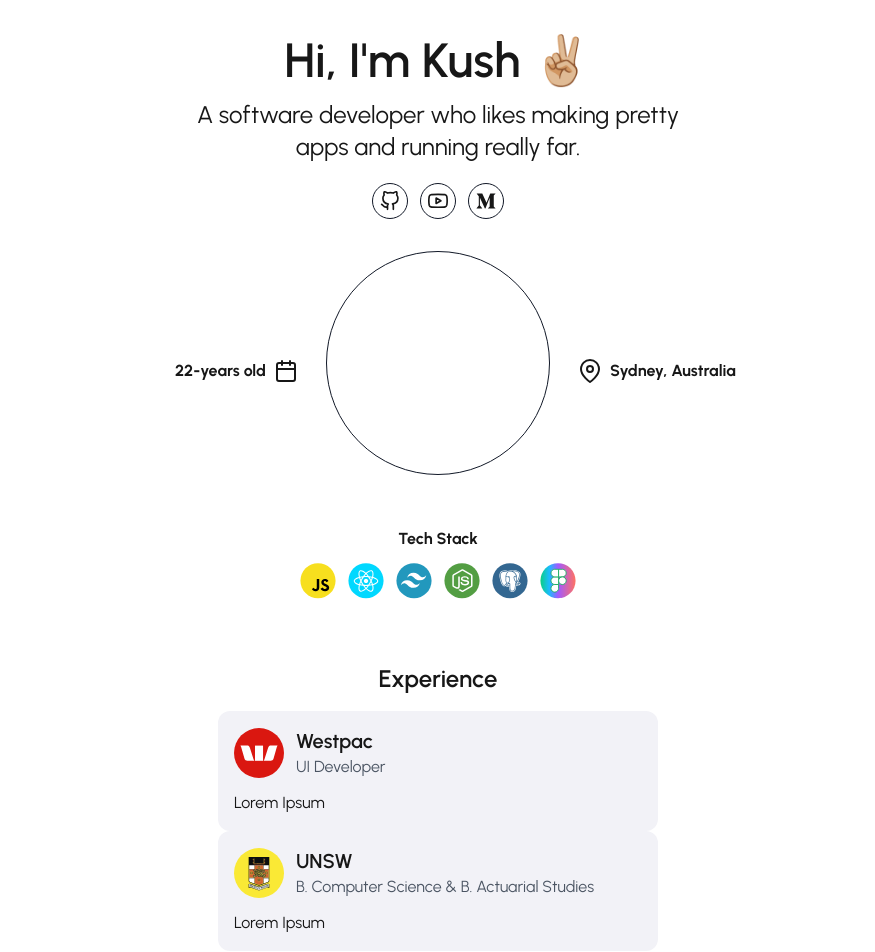
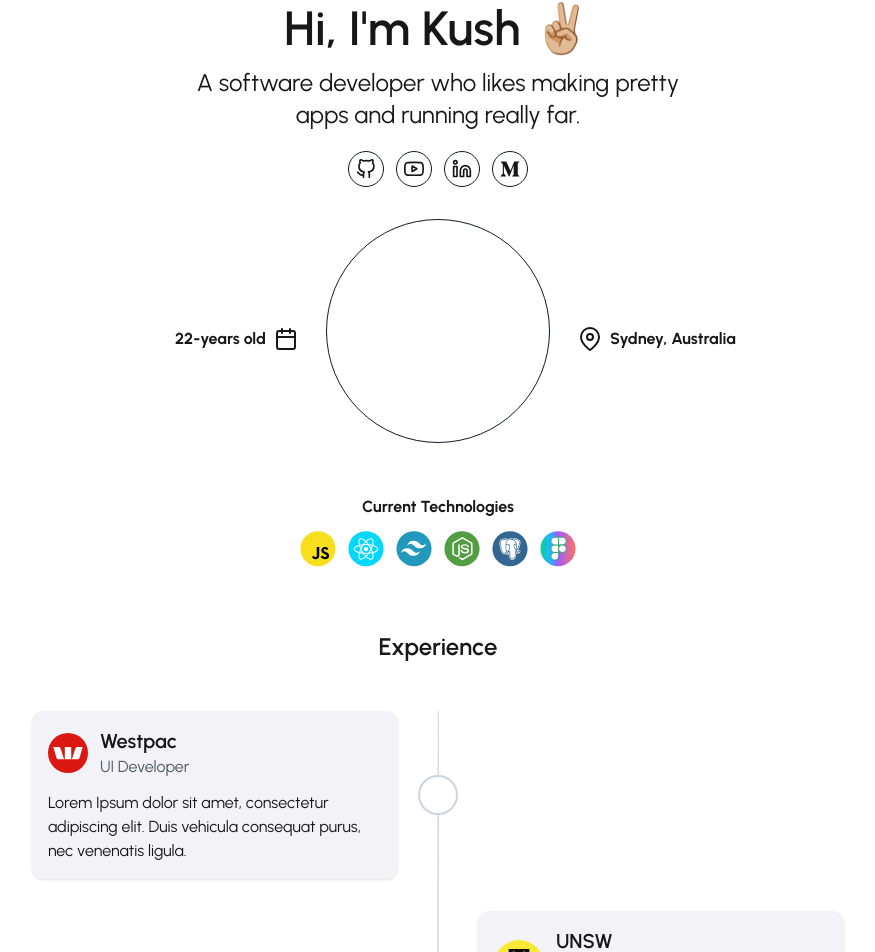
Before and after one commit to kush-singhy/portfolio, a Next.js app: page / in a window 1280 px wide. Shown: the part 143-1095 px from the top of the page, without its empty margins (202-1077 px from the left). Built offline with nearby package versions, Linux system fonts and the light colour scheme.

Commit message:
Experience timelines almost done

```diff
--- a/app/globals.css
+++ b/app/globals.css
@@ -25,7 +25,7 @@ body {
 
 @layer components {
   .social-icon {
-    @apply relative flex items-center justify-center w-9 h-9 p-[6px] border border-gray-900 cursor-pointer transition-all;
+    @apply relative flex items-center justify-center w-9 h-9 p-[6px] border border-gray-900 cursor-pointer transition-all z-0;
     border-radius: 50%;
     transition: border-radius 0.3s ease, background-color 0.3s ease,
       color 0.3s ease;
--- a/app/page.js
+++ b/app/page.js
@@ -6,7 +6,7 @@ import Projects from '@/components/Projects';
 
 export default function Home() {
   return (
-    <div className="mx-auto antialiased">
+    <div className="mx-auto antialiased relative">
       <Navbar />
       <Hero />
       <TechStack />
@@ -15,7 +15,3 @@ export default function Home() {
     </div>
   );
 }
-
-function Divider() {
-  return <hr className="border-t border-gray-400 my-20" />;
-}
--- /dev/null
+++ b/components/Experience copy.js
@@ -0,0 +1,53 @@
+import Title from '@/components/Title';
+import westpacLogo from '@/assets/westpac.svg';
+import Image from 'next/image';
+
+export default function Experience() {
+  return (
+    <div
+      id="experience"
+      className="flex flex-col items-center justify-center mb-60"
+    >
+      <Title text="Experience" />
+      <div
+        id="vertical-timeline"
+        className="w-full relative flex flex-col items-start"
+      >
+        {/* Timeline line */}
+        <div
+          id="timeline"
+          className="absolute left-6 top-0 w-[3px] h-full bg-gray-300"
+        ></div>
+
+        {/* Experience Item */}
+        <div className="relative flex items-start my-5 w-full">
+          {/* Timeline Circle */}
+          <div
+            id="timeline-circle"
+            className="absolute left-[calc(1.5rem-0.75rem)] top-0 w-6 h-6 bg-white border-[3px] border-gray-300 rounded-full z-10"
+          ></div>
+
+          {/* Experience Card */}
+          <div
+            id="experience-card"
+            className="ml-16 p-4 rounded-xl bg-[#F2F2F7] w-full max-w-3xl"
+          >
+            <div className="flex gap-3 mb-3">
+              <Image src={westpacLogo} alt="Westpac" width={40} height={40} />
+              <div>
+                <h2 className="text-xl font-semibold">Westpac</h2>
+                <p className="text-gray-600">UI Developer</p>
+              </div>
+            </div>
+            <div>
+              <p>
+                Lorem Ipsum dolor sit amet, consectetur adipiscing elit. Duis
+                vehicula consequat purus, nec venenatis ligula.
+              </p>
+            </div>
+          </div>
+        </div>
+      </div>
+    </div>
+  );
+}
--- a/components/Experience.js
+++ b/components/Experience.js
@@ -1,32 +1,41 @@
 import Title from '@/components/Title';
+import unswLogo from '@/assets/unsw.svg';
 import westpacLogo from '@/assets/westpac.svg';
-import unswLogo from '@/assets/unsw.svg';
 import Image from 'next/image';
 
 export default function Experience() {
   return (
-    <div id="experience" className="flex flex-col items-center justify-center">
+    <div className="flex flex-col items-center gap-8 mb-16">
       <Title text="Experience" />
-      <div id="vertical-timeline" className="">
-        <div
-          id="experience-card"
-          className="w-[440px] p-4 rounded-xl bg-[#F2F2F7]"
-        >
+      <div className="space-y-8 relative before:absolute before:inset-0 before:ml-5 before:-translate-x-px md:before:mx-auto md:before:translate-x-0 before:h-full before:w-0.5 before:bg-gradient-to-tl before:from-transparent before:via-slate-300 before:to-transparent">
+        {/* <!-- Item #2 --> */}
+        <div className="relative flex items-center justify-between md:justify-normal md:even:flex-row-reverse group">
+          {/* <!-- Icon --> */}
+          <div className="flex items-center justify-center w-10 h-10 rounded-full border-2 border-slate-300 bg-white text-slate-500 shrink-0 md:order-1 md:group-even:-translate-x-1/2 md:group-odd:translate-x-1/2"></div>
+          {/* <!-- Card --> */}
+          <div className="w-[calc(100%-4rem)] md:w-[calc(50%-2.5rem)] p-4 rounded-xl bg-[#F2F2F7] shadow">
             <div className="flex gap-3 mb-3">
-            <Image src={westpacLogo} alt="Westpac" />
+              <Image src={westpacLogo} alt="Westpac" width={40} height={40} />
               <div>
                 <h2 className="text-xl font-semibold">Westpac</h2>
                 <p className="text-gray-600">UI Developer</p>
               </div>
             </div>
             <div>
-            <p>Lorem Ipsum</p>
+              <p>
+                Lorem Ipsum dolor sit amet, consectetur adipiscing elit. Duis
+                vehicula consequat purus, nec venenatis ligula.
+              </p>
             </div>
           </div>
-        <div
-          id="experience-card"
-          className="w-[440px] p-4 rounded-xl bg-[#F2F2F7]"
-        >
+        </div>
+
+        {/* <!-- Item #3 --> */}
+        <div className="relative flex items-center justify-between md:justify-normal md:even:flex-row-reverse group">
+          {/* <!-- Icon --> */}
+          <div className="flex items-center justify-center w-10 h-10 rounded-full border-2 border-slate-300 bg-white text-slate-500 shrink-0 md:order-1 md:group-even:-translate-x-1/2 md:group-odd:translate-x-1/2"></div>
+          {/* <!-- Card --> */}
+          <div className="w-[calc(100%-4rem)] md:w-[calc(50%-2.5rem)] p-4 rounded-xl bg-[#F2F2F7] shadow">
             <div className="flex gap-3 mb-3">
               <Image src={unswLogo} alt="UNSW" />
               <div>
@@ -37,7 +46,11 @@ export default function Experience() {
               </div>
             </div>
             <div>
-            <p>Lorem Ipsum</p>
+              <p>
+                Lorem Ipsum dolor sit amet, consectetur adipiscing elit. Duis
+                vehicula consequat purus, nec venenatis ligula.
+              </p>
+            </div>
           </div>
         </div>
       </div>
--- /dev/null
+++ b/components/ExperienceCard.js
@@ -0,0 +1,14 @@
+<div id="experience-card" className="p-4 rounded-xl bg-[#F2F2F7] my-5">
+  <div className="flex gap-3 mb-3">
+    {/* <Image src={unswLogo} alt="UNSW" /> */}
+    <div>
+      <h2 className="text-xl font-semibold">UNSW</h2>
+      <p className="text-gray-600">
+        B. Computer Science & B. Actuarial Studies
+      </p>
+    </div>
+  </div>
+  <div>
+    <p>Lorem Ipsum</p>
+  </div>
+</div>;
--- a/components/Hero.js
+++ b/components/Hero.js
@@ -4,10 +4,11 @@ import { FiYoutube } from 'react-icons/fi';
 import { FaMediumM } from 'react-icons/fa';
 import { FiMapPin } from 'react-icons/fi';
 import { FiCalendar } from 'react-icons/fi';
+import { FiLinkedin } from 'react-icons/fi';
 
 export default function Hero() {
   return (
-    <div id="hero" className="flex flex-col items-center py-9 max-w-4xl">
+    <div id="hero" className="flex flex-col items-center py-9 mt-24">
       <h1 className="text-5xl font-semibold leading-relaxed text-center">
         Hi, I&apos;m Kush ✌🏼
       </h1>
@@ -25,6 +26,11 @@ export default function Hero() {
           icon={<FiYoutube className="w-5 h-5" />}
           text="Videos"
           url="https://www.youtube.com/@kushsinghy"
+        />
+        <SocialIcon
+          icon={<FiLinkedin className="w-5 h-5" />}
+          text="Work"
+          url="https://www.linkedin.com/in/kush-singhy/"
         />
         <SocialIcon
           icon={<FaMediumM className="w-5 h-5" />}
--- a/components/Navbar.js
+++ b/components/Navbar.js
@@ -5,7 +5,8 @@ import treeIcon from '@/assets/treeIcon.svg';
 
 export default function Navbar() {
   return (
-    <nav className="flex items-center justify-center p-11">
+    <div className="flex justify-center">
+      <nav className="fixed mt-10 z-10">
         <div
           id="nav"
           className="flex gap-8 px-6 py-2 rounded-full font-bold bg-black text-white shadow-md shadow-gray-400"
@@ -18,5 +19,6 @@ export default function Navbar() {
           <Image src={treeIcon} alt="tree-icon" />
         </div>
       </nav>
+    </div>
   );
 }
--- a/components/Projects.js
+++ b/components/Projects.js
@@ -3,7 +3,7 @@ import Title from './Title';
 
 export default function Projects() {
   return (
-    <div className="flex flex-col items-center justify-center">
+    <div className="flex flex-col items-center justify-center w-full">
       <Title text="Projects" />
       <div id="project-card" className="w-full p-4 rounded-xl bg-[#F2F2F7]">
         <div className="flex justify-between">
--- a/components/TechStack.js
+++ b/components/TechStack.js
@@ -13,7 +13,7 @@ export default function TechStack() {
       id="tech-stack"
       className="flex flex-col items-center justify-center mb-16"
     >
-      <h2 className="text-base font-bold mb-3">Tech Stack</h2>
+      <h2 className="text-base font-bold mb-3">Current Technologies</h2>
       <div id="tech-stack-icons" className="grid grid-cols-6 gap-3">
         <TechStackIcon src={javascriptIcon} text="Javascript" />
         <TechStackIcon src={reactIcon} text="React" />
```
Lines whose indentation alone changed are shown as unchanged.
